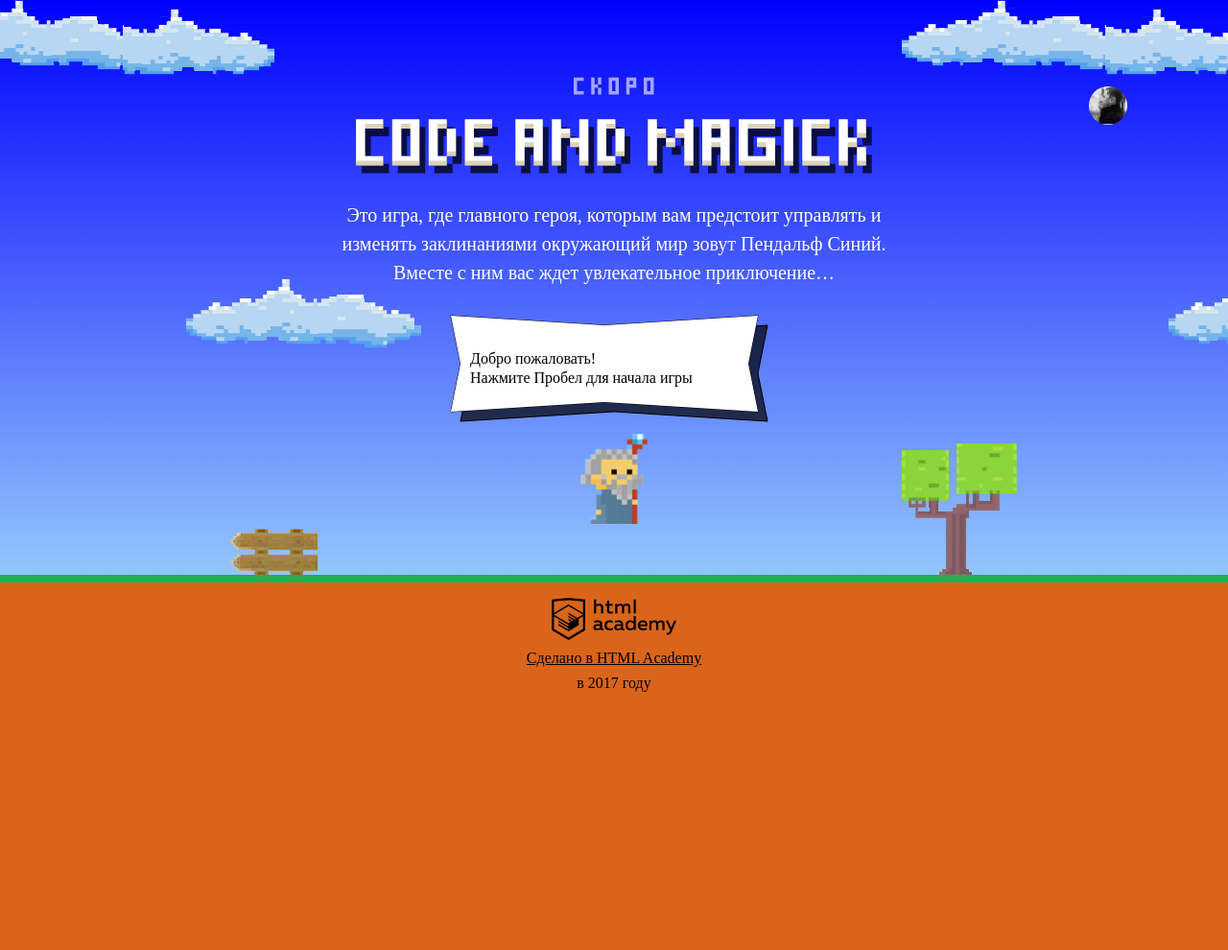
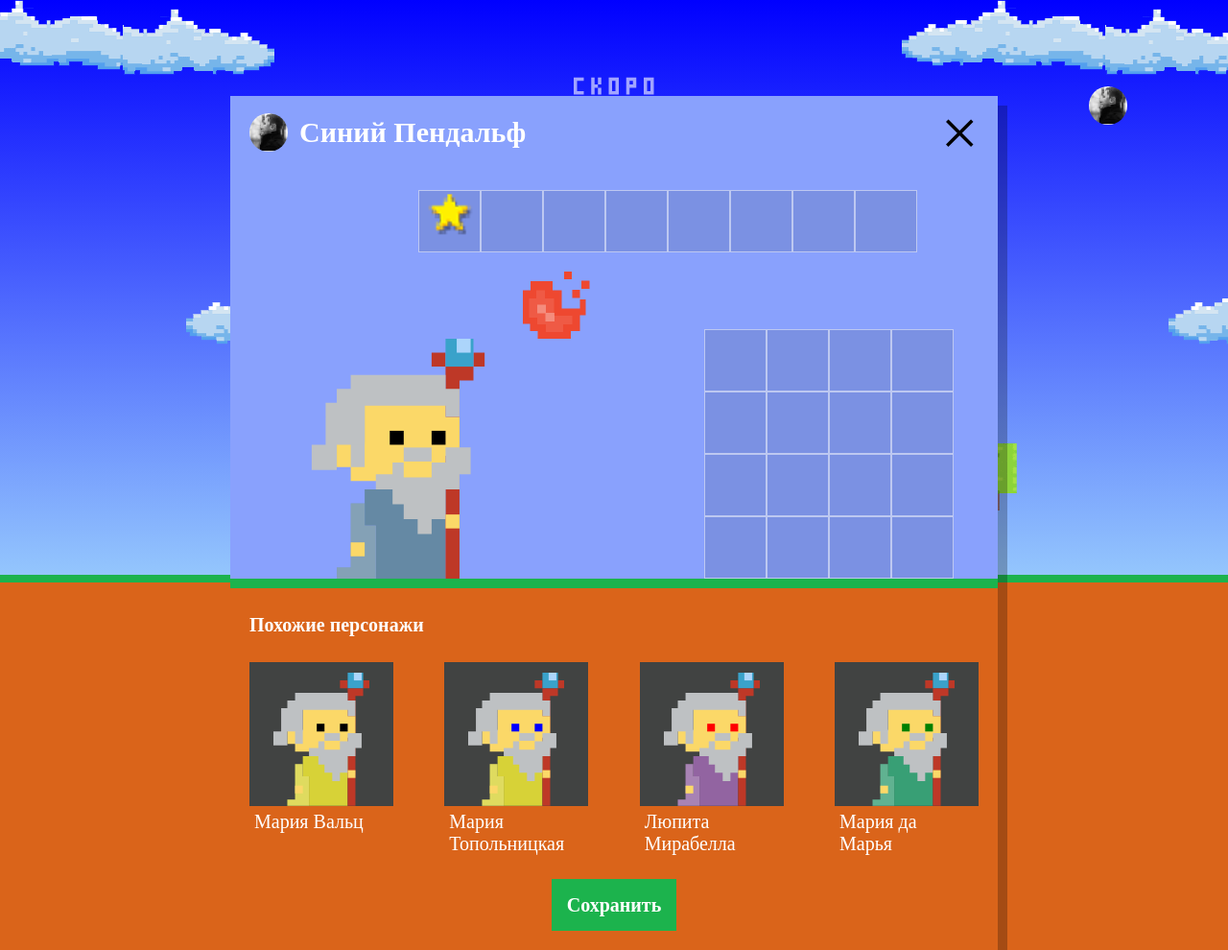
Before and after one commit to DanSper/Code-and-Magic---DanSper, a website: page index.html in a window 1280 px wide. Shown: the whole page at 96% size. Before the commit the page ends 800 px from the top, so only its background shows below. Drawn offline with Linux system fonts and the light colour scheme; a web font is replaced by a local one.

Commit message:
add four wizards with different characteristics (#3)
Co-authored-by: DanSper <danilsperantsev@gmail.com>

```diff
--- a/index.html
+++ b/index.html
@@ -197,6 +197,7 @@
 			return (height / 3 * 2) - (getWizardHeight() / 2);
 		};
 	</script>
+	<script src="js/setup.js"></script>
 	<script src="js/stat.js"></script>
 	<script src="js/game.js"></script>
 </body>
--- /dev/null
+++ b/js/setup.js
@@ -0,0 +1,57 @@
+var userDialog = document.querySelector('.setup');
+userDialog.classList.remove('hidden');
+
+var similarListElement = userDialog.querySelector('.setup-similar-list');
+
+var similarWizardTemplate = document.querySelector('#similar-wizard-template')
+    .content
+    .querySelector('.setup-similar-item');
+
+
+
+var NAMES = ['Иван', 'Хуан Себастьян', 'Мария', 'Кристоф', 'Виктор', 'Юлия', 'Люпита', 'Вашингтон'];
+var SURNAME = ['да Марья', 'Верон', 'Мирабелла', 'Вальц', 'Онопко', 'Топольницкая', 'Нионго', 'Ирвинг'];
+var COAT_COLOR = ['rgb(101, 137, 164)', 'rgb(241, 43, 107)', 'rgb(146, 100, 161)', 'rgb(56, 159, 117)', 'rgb(215, 210, 55)', 'rgb(0, 0, 0)' ];
+var EYES_COLOR = ['black', 'red', 'blue', 'yellow', 'green'];
+
+
+var getRandomItemFromArray = function (arr) {
+	return arr[Math.floor(Math.random() * arr.length)];
+}
+
+
+
+
+var createWizards = function () {
+	var wizards = [];
+	for(var i = 0; i < 4; i++) {
+		var wizard = {
+			name: getRandomItemFromArray(NAMES),
+			surname: getRandomItemFromArray(SURNAME),
+			coatColor: getRandomItemFromArray(COAT_COLOR),
+			eyesColor: getRandomItemFromArray(EYES_COLOR)
+		}
+		wizards[i] = wizard;
+	}
+	return wizards;
+};
+
+var wizards = createWizards();
+
+var renderWizard = function (wizard) {
+  var wizardElement = similarWizardTemplate.cloneNode(true);
+
+  wizardElement.querySelector('.setup-similar-label').textContent = wizard.name + ' ' + wizard.surname;
+  wizardElement.querySelector('.wizard-coat').style.fill = wizard.coatColor;
+	wizardElement.querySelector('.wizard-eyes').style.fill = wizard.eyesColor;
+
+  return wizardElement;
+}
+
+var fragment = document.createDocumentFragment();
+for (var i = 0; i < wizards.length; i++) {
+  fragment.appendChild(renderWizard(wizards[i]));
+}
+similarListElement.appendChild(fragment);
+
+userDialog.querySelector('.setup-similar').classList.remove('hidden');
```
